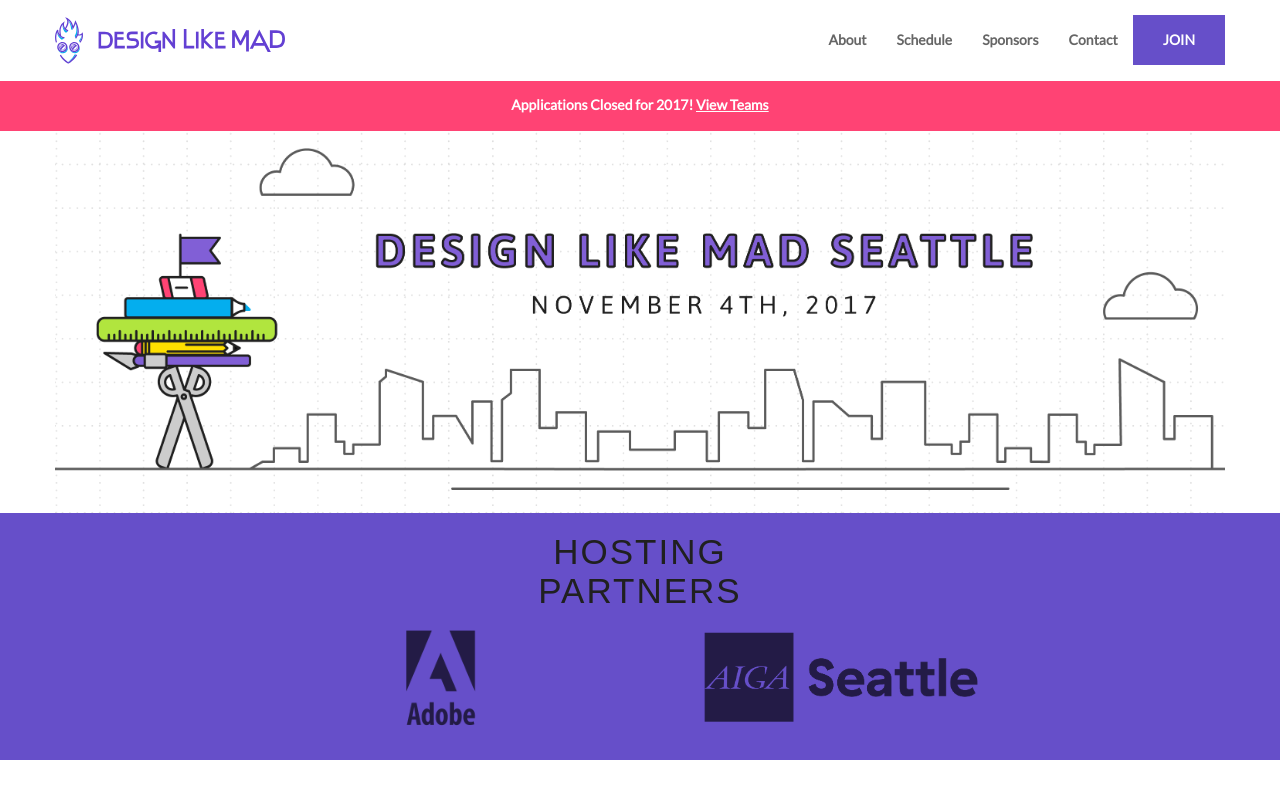
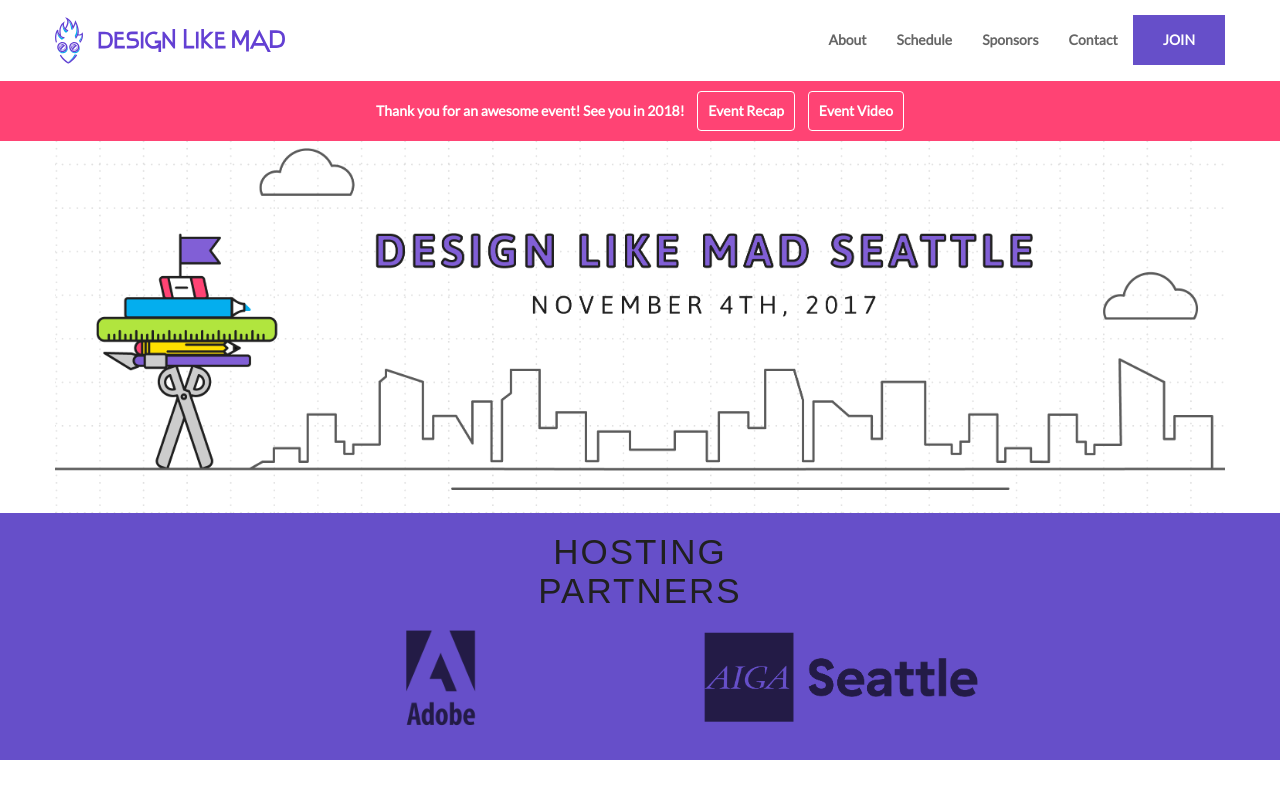
Before and after one commit to abbylarner/dlm_sea, a plain HTML site: page index.html in a window 1280 px wide. Shown: the top 800 px of the page. Drawn offline with nearby package versions, Linux system fonts and the light colour scheme; a web font is replaced by a local one.

Commit message:
links for recap

```diff
--- a/assets/css/main.css
+++ b/assets/css/main.css
@@ -168,7 +168,17 @@ a:after {
 
 #alert a {
     color: #fff;
-    text-decoration: underline;
+    text-decoration: none;
+    border: 1px solid #fff;
+    display: inline-block;
+    border-radius: 4px;
+    padding: 0.5rem 1rem;
+}
+
+#alert a:first-child {
+    margin-right: 10px;
+    margin-left: 10px;
+    margin-top: 10px;
 }
 
 #alert p {
@@ -209,6 +219,7 @@ a:after {
 
 #hello img {
     width: 100%;
+    margin-top: 6rem;
 }
 
 #hello h1 {
@@ -625,7 +636,13 @@ a:after {
     margin-top: 40px;
 }
 
+    #alert a:first-child {
+        margin-top: 0;
+    }
 
+    #hello img {
+        margin-top: 0;
+    }
 
 
 }
--- a/index.html
+++ b/index.html
@@ -56,7 +56,7 @@
       <div class="navbar navbar-default navbar-fixed-top" id="alert">
       <div class="container">
 
-          <p>Applications Closed for 2017! <a href="teams.html">View Teams</a></p>
+          <p>Thank you for an awesome event! See you in 2018! <a href="https://spark.adobe.com/page/INn9FeFug00a6/" target="_blank">Event Recap</a> <a href="https://spark.adobe.com/video/AliKjAlE6NTwB" target="_blank">Event Video</a></p>
       </div>
     </div>
 
```
